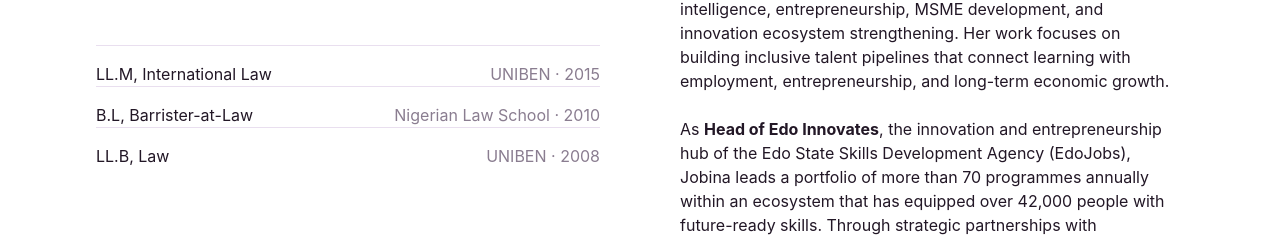
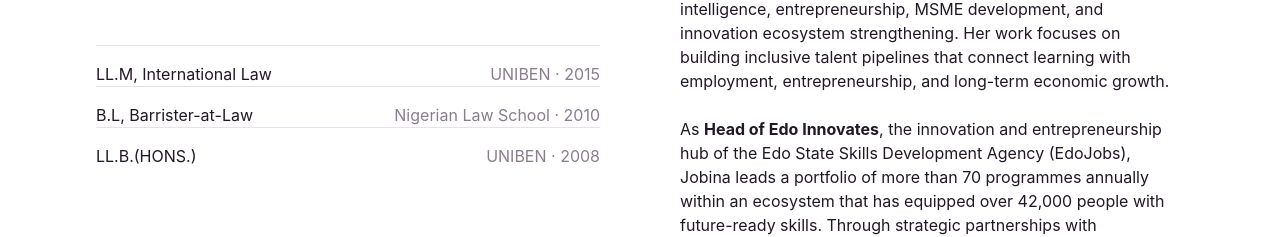
Before and after one commit to FOA-developer/Jobina-Portfolio, a React (Vite) app in the folder frontend/: page / in a window 1280 px wide. Shown: the part 1453-1690 px from the top of the page. Built offline with nearby package versions, Linux system fonts and the light colour scheme.

Commit message:
Fix: updated degree

```diff
--- a/frontend/src/components/main/About.jsx
+++ b/frontend/src/components/main/About.jsx
@@ -8,7 +8,7 @@ const cert = [
     title: "Nigerian Law School · 2010"
   },
   {
-    name: "LL.B, Law",
+    name: "LL.B.(HONS.)",
     title: "UNIBEN · 2008"
   }
 ]
@@ -21,7 +21,7 @@ const About = () => {
     >
       {/* ── Section label ── */}
       <p
-        className="text-xs tracking-[0.1em] uppercase mb-12 font-bold"
+        className="text-xs tracking-widest uppercase mb-12 font-bold"
         style={{ color: 'var(--color-text-main)' }}
       >
         About
```
